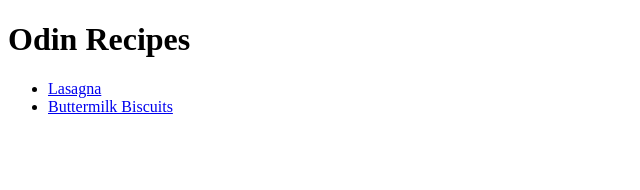
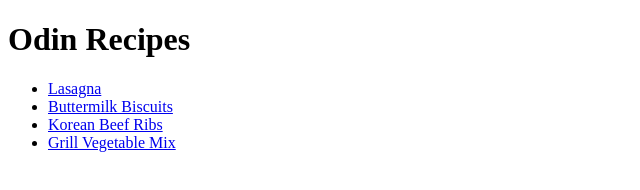
Before and after one commit to TheAndreaRivolta/odin-recipes, a plain HTML site: page index.html in a window 1280 px wide. Shown: the whole page, without its empty margins (0-640 px from the left). Drawn offline with Linux system fonts and the light colour scheme.

Commit message:
Add links to all recipes in index.html

```diff
--- a/index.html
+++ b/index.html
@@ -10,6 +10,8 @@
     <ul>
         <li><a href="recipes/lasagna.html">Lasagna</a></li>
         <li><a href="recipes/buttermilk_biscuits.html">Buttermilk Biscuits</a></li>
+        <li><a href="recipes/korean_beef.html">Korean Beef Ribs</a></li>
+        <li><a href="recipes/grill_mixed_vegetables.html">Grill Vegetable Mix</a></li>
     </ul>
 </body>
 </html>
```
